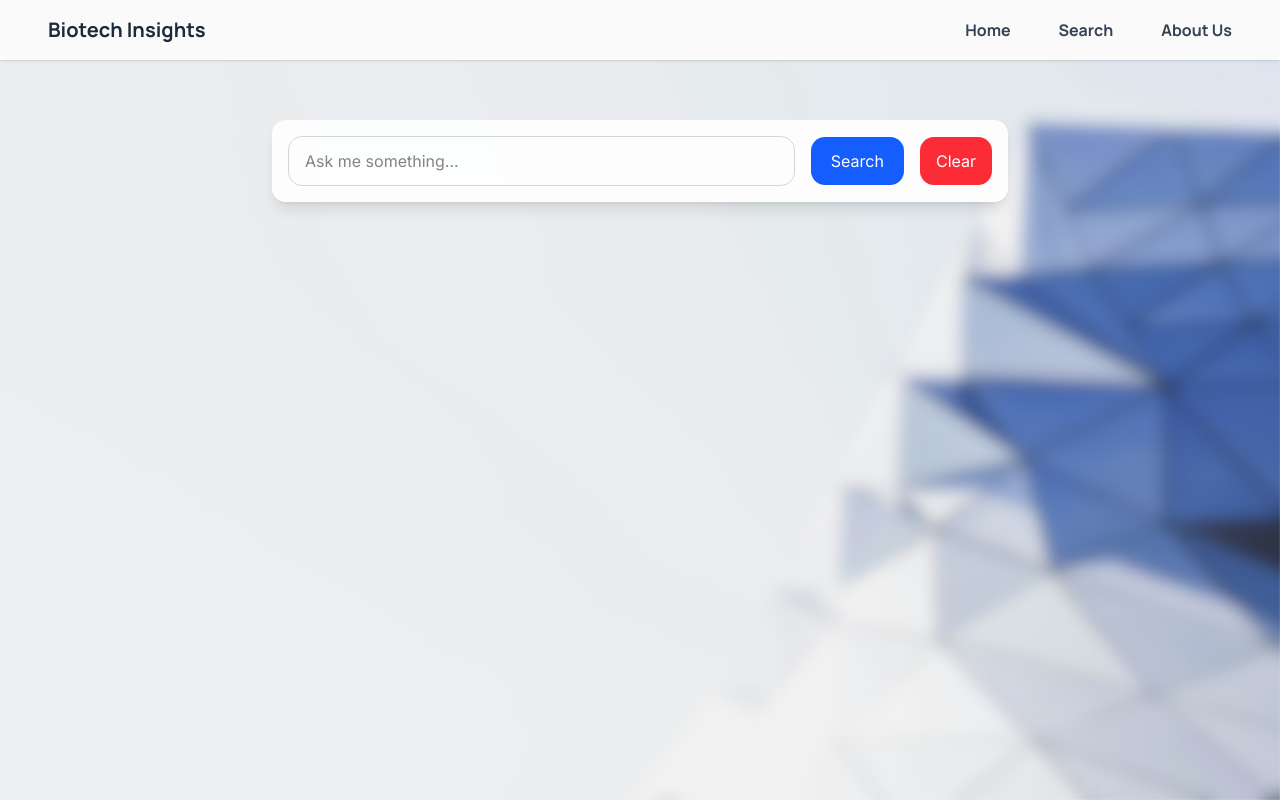
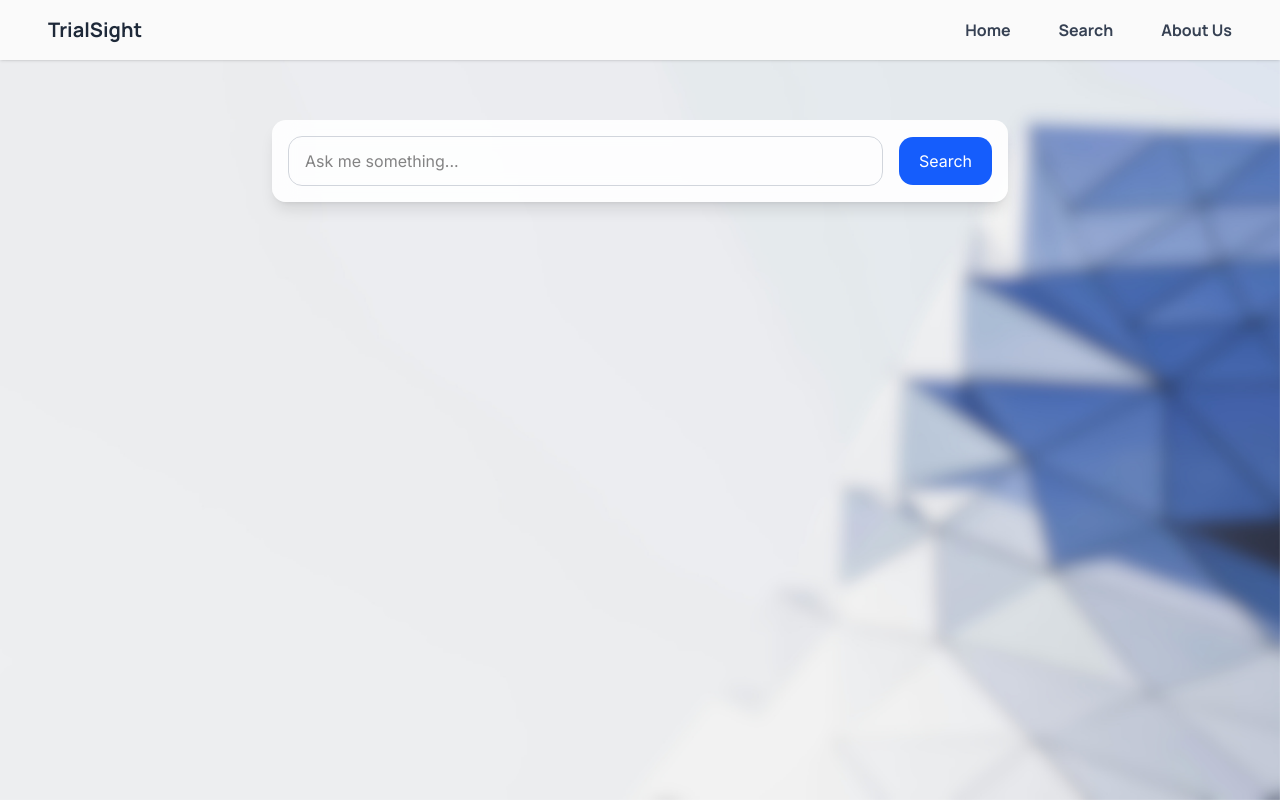
Before and after one commit to sinha-rishabh-21/clinical_perplexity_hackathon, a Next.js app: page /search in a window 1280 px wide. Built offline with nearby package versions, Linux system fonts and the light colour scheme.

Commit message:
fixed the search result and removed usage of context

```diff
--- a/app/search/page.tsx
+++ b/app/search/page.tsx
@@ -3,18 +3,19 @@ import React, { useState } from "react";
 import MessageList from "@/components/SearchPage/MessageList";
 import InputBox from "@/components/SearchPage/InputBox";
 import axios from "axios";
-//import { Message } from "@/types";
-import { useMessages } from "@/context";
+import { Message } from "@/types";
+//import { useMessages } from "@/context";
 
 const SearchPage = () => {
   const [searchTerm, setSearchTerm] = useState<string>("");
-  const { messages, setMessages, clearMessages } = useMessages();
+  const [messages, setMessages] = useState<Message[]>([]);
   const [loading, setLoading] = useState<boolean>(false); // ⬅️ loading flag
 
   const sendMessage = async () => {
     if (!searchTerm.trim() || loading) return;
 
     setLoading(true);
+    setMessages([]);
     setMessages((prev) => [...prev, { type: "user", text: searchTerm.trim() }]);
     setSearchTerm("");
 
@@ -95,8 +96,7 @@ const SearchPage = () => {
             searchTerm={searchTerm}
             setSearchTerm={setSearchTerm}
             onSend={sendMessage}
-            loading={loading}
-            clearMessages={clearMessages} // ⬅️ pass clearMessages function
+            loading={loading} // ⬅️ pass clearMessages function
           />
         </div>
       </div>
--- a/components/HomePage/Body.tsx
+++ b/components/HomePage/Body.tsx
@@ -1,5 +1,6 @@
 import React from "react";
 import Image from "next/image";
+import Link from "next/link";
 
 const Body = () => {
   return (
@@ -102,9 +103,12 @@ const Body = () => {
             Start exploring clinical trials with real-time AI insights—
             <span className="font-semibold text-black">no sign-up needed</span>.
           </p>
-          <button className="mt-4 px-8 py-3 bg-indigo-500 text-white font-semibold text-lg rounded-full shadow-md hover:bg-indigo-700 transition duration-300">
+          <Link
+            href="/search"
+            className="mt-4 px-8 py-3 bg-indigo-500 text-white font-semibold text-lg rounded-full shadow-md hover:bg-indigo-700 transition duration-300"
+          >
             Try It Out
-          </button>
+          </Link>
         </div>
       </div>
     </div>
--- a/components/HomePage/NavBar.tsx
+++ b/components/HomePage/NavBar.tsx
@@ -12,7 +12,7 @@ const NavBar = () => {
         {/* Logo */}
         <div className="text-xl font-bold text-gray-800">
           <Link href="/" className="hover:text-indigo-700 transition-colors">
-            Biotech Insights
+            TrialSight
           </Link>
         </div>
 
--- a/components/SearchPage/InputBox.tsx
+++ b/components/SearchPage/InputBox.tsx
@@ -5,7 +5,6 @@ interface InputBoxProps {
   setSearchTerm: (term: string) => void;
   onSend: () => void;
   loading: boolean;
-  clearMessages: () => void; // ⬅️ add loading prop
 }
 
 const InputBox = ({
@@ -13,7 +12,6 @@ const InputBox = ({
   setSearchTerm,
   onSend,
   loading,
-  clearMessages,
 }: InputBoxProps) => {
   const handleKeyDown = (e: React.KeyboardEvent<HTMLInputElement>) => {
     if (e.key === "Enter" && !loading) {
@@ -50,13 +48,6 @@ const InputBox = ({
           "Search"
         )}
       </button>
-      <button
-        onClick={clearMessages}
-        disabled={loading}
-        className="px-4 py-3 rounded-xl transition text-white bg-red-500 hover:bg-red-600 disabled:opacity-50"
-      >
-        Clear
-      </button>
     </div>
   );
 };
```
